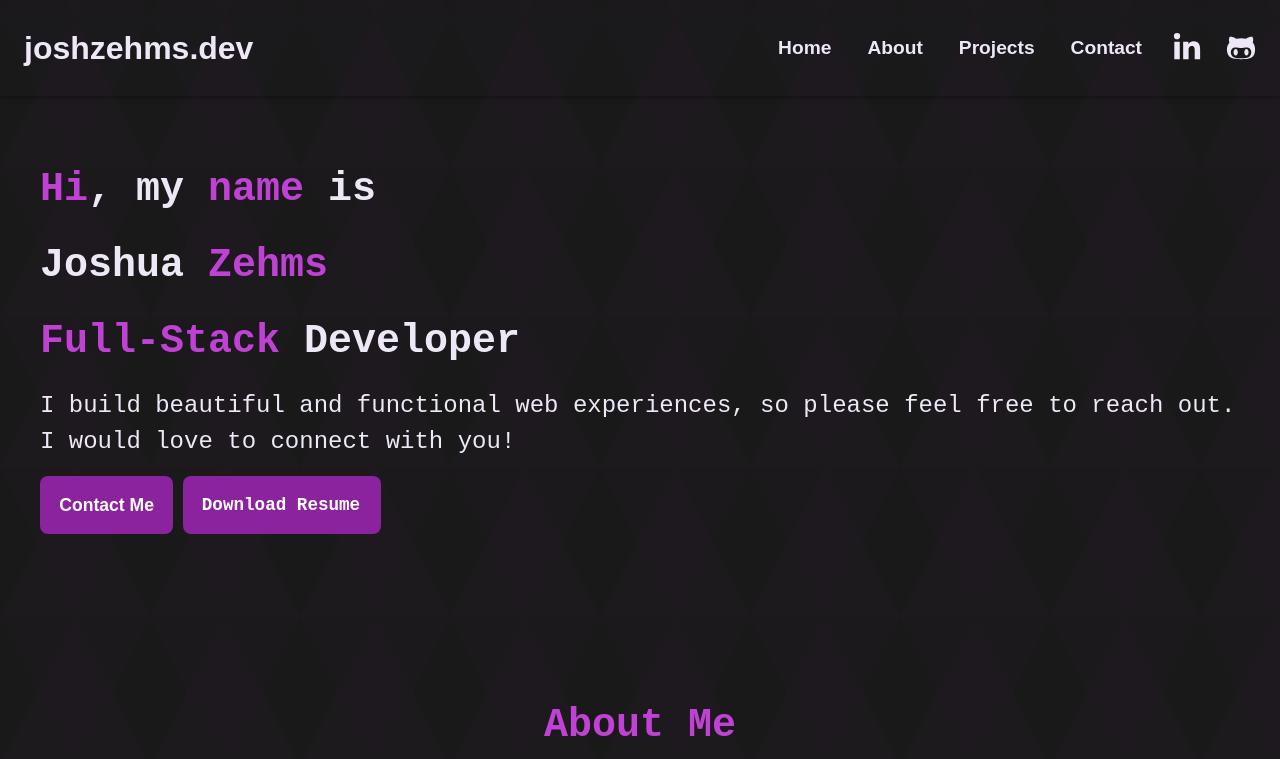
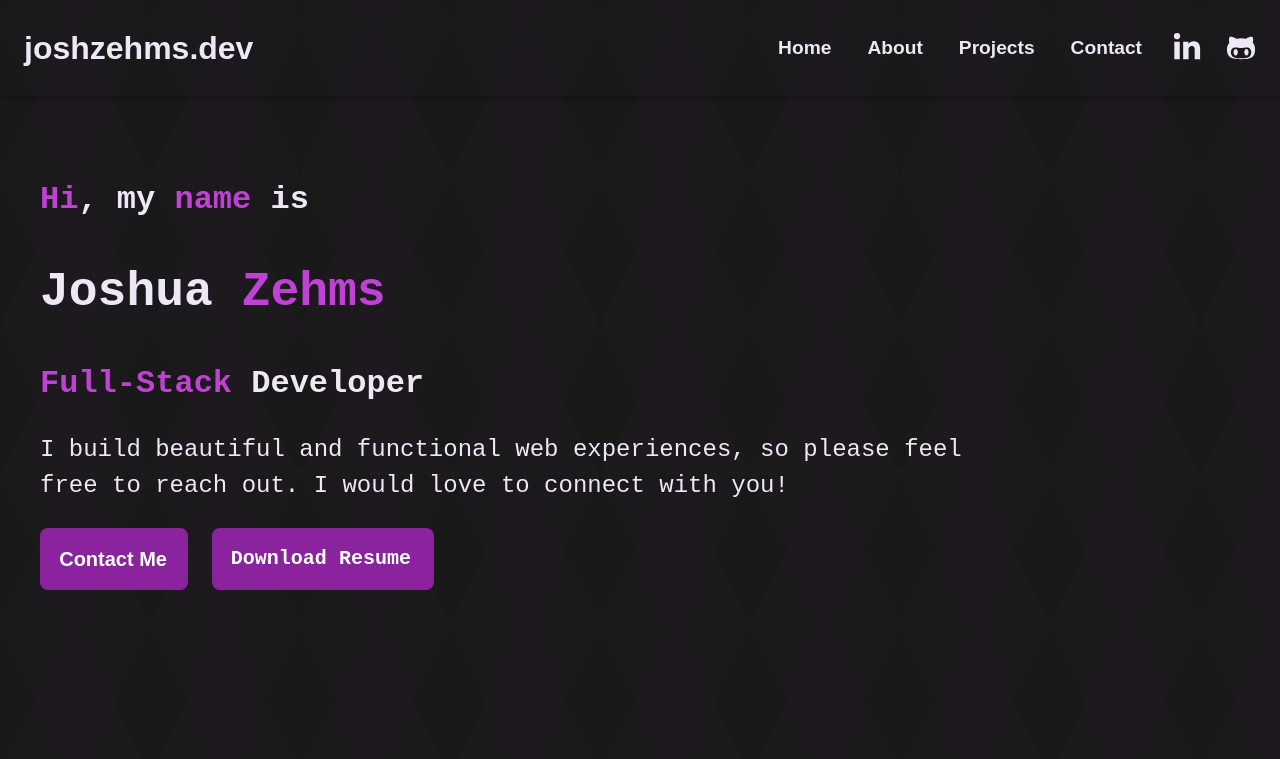
Before and after one commit to JZehms/Portfolio-Website, a React (Vite) app: page / in a window 1280 px wide. Shown: the top 759 px of the page. Built offline with nearby package versions, Linux system fonts and the light colour scheme.

Commit message:
Style changes for different screen sizes

```diff
--- a/src/Components/Component-Styles/Hero.css
+++ b/src/Components/Component-Styles/Hero.css
@@ -1,7 +1,16 @@
 #hero {
   display: flex;
-  justify-content: flex-start;
-  padding: 4rem 2.5rem;
+  justify-content: center;
+  width: 100%;
+}
+
+#hero .hero-container {
+  display: flex;
+  width: 100%;
+  flex-direction: column;
+  align-items: center;
+  justify-content: center;
+  padding: 2rem 1rem;
   height: 100%;
   background: rgba(26, 26, 26, 0.8);
   color: #ede7f6;
@@ -9,38 +18,39 @@
   font-weight: 500;
 }
 
-#hero h1 {
-  font-size: 2.5rem;
-  margin: 0;
+#hero .landing-intro {
+  font-size: 1.5rem;
+  margin: 1rem 0rem;
 }
 
-#hero h2 {
-  font-size: 2.5rem;
-  margin: 1rem 0;
+#hero .landing-intro-name {
+  font-size: 2rem;
+  margin: 1rem 0rem;
 }
 
 #hero .hero-inverse {
   color: #c042d5;
 }
 
-#hero p {
+#hero .hero-title {
+  margin: 1rem 0rem;
   font-size: 1.5rem;
-  margin: 10px 0 0;
 }
 
 #hero .hero-sub-text {
   display: flex;
-  font-size: 1.5rem;
+  font-size: 1.1rem;
+  max-width: 80%;
+  margin: 0.5rem 0rem;
 }
 
-/* Wrapper for button and link */
-.hero-buttons {
+#hero .hero-buttons {
   display: flex;
-  gap: 10px; /* Space between the button and link */
+  flex-direction: column;
+  gap: 1.5rem;
   margin-top: 1rem;
 }
 
-/* Styling for both the button and the anchor link */
 #hero .contact-button,
 .contact-resume {
   display: inline-flex;
@@ -52,13 +62,13 @@
   background-color: #8c239e;
   color: #fff;
   text-decoration: none;
+  font-size: 1rem;
   font-weight: bold;
   border-radius: 8px;
   transition: background-color 0.3s ease, color 0.3s ease;
   overflow: hidden;
-  font-size: 1.1rem;
   white-space: nowrap;
-  border:#8c239e;
+  border: #8c239e;
   cursor: pointer;
 }
 
@@ -96,12 +106,39 @@
   margin-right: 0;
 }
 
-@media (max-width: 768px) {
-  #hero h1 {
+@media (min-width: 768px) {
+  #hero .hero-container {
+    display: flex;
+    flex-direction: column;
+    align-items: flex-start;
+    padding: 4rem 2.5rem;
+  }
+
+  #hero .landing-intro {
     font-size: 2rem;
   }
 
-  #hero p {
-    font-size: 1.2rem;
+  #hero .landing-intro-name {
+    font-size: 3rem;
+    margin: 1rem 0;
   }
+
+  #hero .hero-title {
+    font-size: 2rem;
+  }
+
+  #hero .hero-sub-text {
+    font-size: 1.5rem;
+  }
+
+  #hero .hero-buttons {
+    display: flex;
+    flex-direction: row;
+    gap: 1.5rem;
+  }
+
+  #hero .contact-button,
+.contact-resume {
+  font-size: 1.25rem;
 }
+}
```
